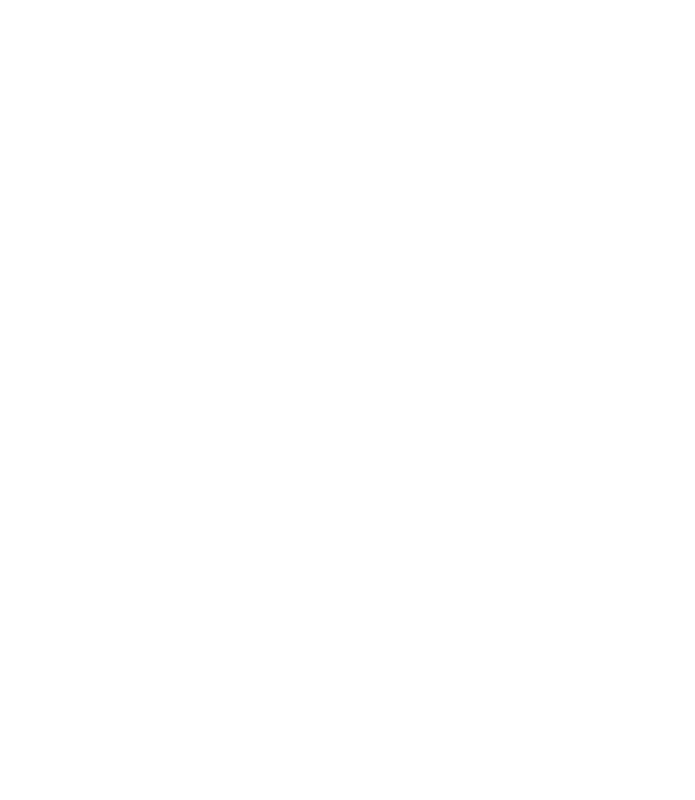
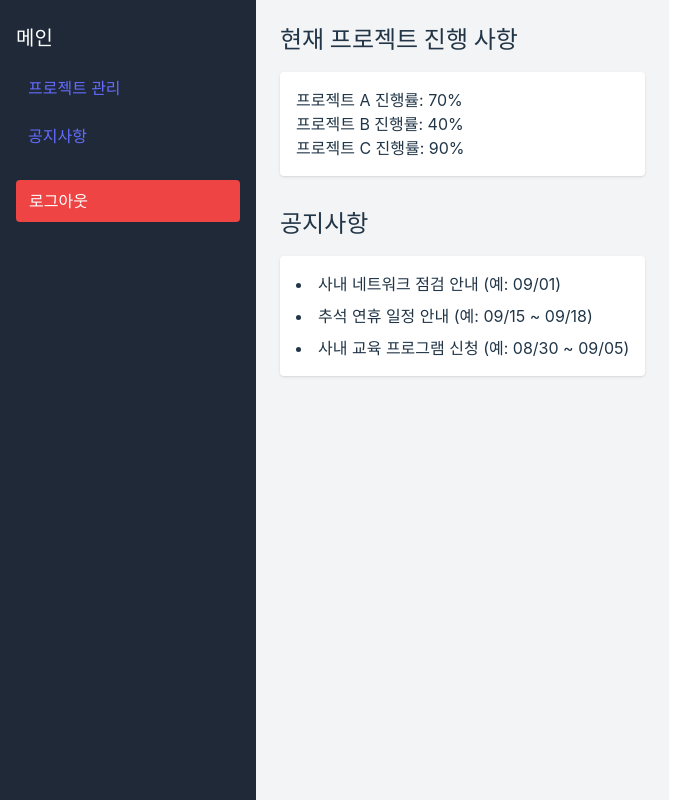
Before and after one commit to DevYongE/DqProjectManager, a React (Vite) app in the folder frontend/: page /dashboard in a window 1280 px wide. Before the commit this address had no page. Shown: the whole page, without its empty margins (0-695 px from the left). Built offline with nearby package versions, Linux system fonts and the light colour scheme; sample sign-in values are in the browser's storage.

Commit message:
회원가입 / 로그인/ 메인페이지 추가

```diff
--- a/frontend/src/App.tsx
+++ b/frontend/src/App.tsx
@@ -1,13 +1,14 @@
 import { BrowserRouter as Router, Route, Routes } from "react-router-dom";
 import LoginPage from "./pages/LoginPage";
 import RegisterPage from "./pages/RegisterPage";
-
+import DashboardPage from "./pages/DashboardPage";
 export default function App() {
   return (
     <Router>
       <Routes>
         <Route path="/login" element={<LoginPage />} />
         <Route path="/register" element={<RegisterPage />} />
+        <Route path="/dashboard" element={<DashboardPage />} />
       </Routes>
     </Router>
   );
--- /dev/null
+++ b/frontend/src/pages/DashboardPage.tsx
@@ -0,0 +1,77 @@
+import { useNavigate, Link } from "react-router-dom";
+import { useEffect } from "react";
+
+export default function DashboardPage() {
+  const navigate = useNavigate();
+
+  // 로그인 토큰이 없으면 접근할 수 없도록 예시 처리 (선택 사항)
+  useEffect(() => {
+    const token = localStorage.getItem("token");
+    if (!token) {
+      // 토큰이 없으면 로그인 페이지로 이동
+      navigate("/login");
+    }
+  }, [navigate]);
+
+  // 로그아웃 버튼 클릭 시 토큰 삭제 후 로그인 페이지로 이동
+  const handleLogout = () => {
+    localStorage.removeItem("token");
+    navigate("/login");
+  };
+
+  return (
+    <div className="flex min-h-screen">
+      {/* 사이드바 */}
+      <aside className="w-64 bg-gray-800 text-white py-6 px-4">
+        <h2 className="text-xl font-bold mb-4">메인</h2>
+
+        {/* 사이드바 메뉴: 프로젝트 관리 & 공지사항 */}
+        <nav className="space-y-2">
+          <Link to="/projects" className="block px-3 py-2 rounded hover:bg-gray-700">
+            프로젝트 관리
+          </Link>
+          <Link to="/notices" className="block px-3 py-2 rounded hover:bg-gray-700">
+            공지사항
+          </Link>
+        </nav>
+
+        {/* 로그아웃 버튼 */}
+        <div className="mt-6">
+          <button
+            onClick={handleLogout}
+            className="w-full text-left px-3 py-2 rounded bg-red-500 hover:bg-red-600"
+          >
+            로그아웃
+          </button>
+        </div>
+      </aside>
+
+      {/* 메인 콘텐츠 영역 */}
+      <main className="flex-1 bg-gray-100 p-6">
+        {/* 현재 프로젝트 진행 사항 */}
+        <section className="mb-8">
+          <h1 className="text-2xl font-bold mb-4">현재 프로젝트 진행 사항</h1>
+          <div className="bg-white p-4 rounded shadow">
+            <p>프로젝트 A 진행률: 70%</p>
+            <p>프로젝트 B 진행률: 40%</p>
+            <p>프로젝트 C 진행률: 90%</p>
+            {/* 실제 진행률, 데이터 등은 props나 API 호출로 가져와서 표시 */}
+          </div>
+        </section>
+
+        {/* 공지사항 */}
+        <section>
+          <h1 className="text-2xl font-bold mb-4">공지사항</h1>
+          <div className="bg-white p-4 rounded shadow">
+            <ul className="list-disc list-inside space-y-2">
+              <li>사내 네트워크 점검 안내 (예: 09/01)</li>
+              <li>추석 연휴 일정 안내 (예: 09/15 ~ 09/18)</li>
+              <li>사내 교육 프로그램 신청 (예: 08/30 ~ 09/05)</li>
+              {/* 실제 공지사항 데이터도 서버와 연동해 동적으로 로드 가능 */}
+            </ul>
+          </div>
+        </section>
+      </main>
+    </div>
+  );
+}
--- a/frontend/src/pages/LoginPage.tsx
+++ b/frontend/src/pages/LoginPage.tsx
@@ -29,12 +29,27 @@ export default function LoginPage() {
   // 폼 제출 로직
   const onSubmit: SubmitHandler<LoginFormType> = async (data) => {
     try {
-      const response = await axios.post("/api/auth/login", data);
-      localStorage.setItem("token", response.data.token);
-      navigate("/dashboard");
-    } catch (err) {
+      const response = await axios.post("http://localhost:5000/api/auth/login", {
+        email: data.email,
+        password: data.password,
+      });
+
+      // 백엔드에서 status='success'와 token을 함께 보내준다고 가정
+      if (response.data.status === "success") {
+        // 토큰 로컬 저장
+        localStorage.setItem("token", response.data.token);
+        // 페이지 이동
+        navigate("/dashboard");
+      } else {
+        // status='error'인 경우, message를 표시
+        setError(response.data.message || "로그인에 실패했습니다.");
+      }
+    } catch (err: any) {
       console.error("로그인 오류:", err);
-      setError("로그인 실패. 이메일 또는 비밀번호를 확인하세요.");
+      // 서버에서 오는 에러 메시지가 있을 경우 사용, 없으면 기본 메시지
+      setError(
+        err.response?.data?.message || "로그인 실패. 이메일 또는 비밀번호를 확인하세요."
+      );
     }
   };
 
@@ -43,6 +58,7 @@ export default function LoginPage() {
       {/* 로그인 박스 */}
       <div className="w-full max-w-md bg-white rounded-md shadow-md p-8">
         <h2 className="text-2xl font-bold text-center mb-6">로그인</h2>
+
         {error && <p className="text-red-500 text-center mb-4">{error}</p>}
 
         <form onSubmit={handleSubmit(onSubmit)} className="space-y-4">
--- a/frontend/src/pages/RegisterPage.tsx
+++ b/frontend/src/pages/RegisterPage.tsx
@@ -1,76 +1,58 @@
 import { useState } from "react";
 import { useForm, SubmitHandler } from "react-hook-form";
+import { z } from "zod";
 import { zodResolver } from "@hookform/resolvers/zod";
-import { z } from "zod";
 import axios from "axios";
 import { useNavigate, Link } from "react-router-dom";
 import { Input } from "../components/Input";
 import { Button } from "../components/Button";
 
-// ---------------------
-// 1) Zod 스키마 정의
-// ---------------------
+// 1) Zod 스키마에서 DB 컬럼명과 동일하게 snake_case 또는 그대로 사용
+//    position 은 예약어 이슈로 DB에서 "position"처럼 따옴표를 쓰는 경우가 있지만
+//    여기서는 key 값 그대로 position 사용.
 const registerSchema = z.object({
   email: z.string().email("유효한 이메일을 입력하세요."),
   password: z
     .string()
     .min(6, "비밀번호는 최소 6자 이상이어야 합니다.")
     .max(20, "비밀번호는 최대 20자 이하로 작성하세요."),
-  confirmPassword: z
-    .string()
-    .min(6, "비밀번호를 다시 입력하세요."), // 최소 길이만 단순 체크
-
   name: z.string().nonempty("이름을 입력하세요."),
-  birthdate: z
-    .string()
-    .nonempty("생년월일을 입력하세요."), // 필요하면 .regex() 사용하여 형식 검증 가능
-  position: z.string().nonempty("직책을 입력하세요."),
-  join_date: z
-    .string()
-    .nonempty("입사일을 입력하세요."), // 필요하면 .regex() 사용하여 형식 검증 가능
-  team: z.string().nonempty("팀을 입력하세요."),
+  birthDate: z.string().nonempty("생년월일을 입력하세요."),
+  position: z.string().nonempty("직책(포지션)을 입력하세요."),
+  joinDate: z.string().nonempty("입사일을 입력하세요."),
+  team_name: z.string().nonempty("팀 이름을 입력하세요."),
 });
 
-// 2) 비밀번호와 비밀번호 확인이 일치하는지 refine 체크
-const enhancedRegisterSchema = registerSchema.refine(
-  (data) => data.password === data.confirmPassword,
-  {
-    message: "비밀번호가 일치하지 않습니다.",
-    path: ["confirmPassword"], // 여기 필드에 에러 메시지 표시
-  }
-);
-
-// 3) 스키마에서 타입 추출
-type RegisterFormType = z.infer<typeof enhancedRegisterSchema>;
+// 2) 스키마에서 타입 추출
+type RegisterFormType = z.infer<typeof registerSchema>;
 
 export default function RegisterPage() {
   const [error, setError] = useState("");
   const navigate = useNavigate();
 
-  // 4) react-hook-form 설정
+  // 3) react-hook-form 설정
   const {
     register,
     handleSubmit,
     formState: { errors },
   } = useForm<RegisterFormType>({
-    resolver: zodResolver(enhancedRegisterSchema),
+    resolver: zodResolver(registerSchema),
   });
 
-  // 5) 폼 전송 로직
+  // 4) 폼 전송 로직
   const onSubmit: SubmitHandler<RegisterFormType> = async (data) => {
     try {
-      // 회원가입 API 요청
-      // confirmPassword는 서버에 보낼 필요가 없으므로 제외
-      await axios.post("/api/auth/register", {
+      // 실제 API 경로와 맞춰서 수정 (예: localhost:5000 등)
+      await axios.post("http://localhost:5000/api/auth/register", {
         email: data.email,
         password: data.password,
         name: data.name,
-        birthdate: data.birthdate,
+        birthDate: data.birthDate,
         position: data.position,
-        join_date: data.join_date,
-        team: data.team,
+        joinDate: data.joinDate,
+        team_name: data.team_name,
       });
-      // 회원가입 성공 시 로그인 페이지(또는 원하는 라우트)로 이동
+      // 회원가입 성공 후 이동할 라우트
       navigate("/login");
     } catch (err) {
       console.error("회원가입 오류:", err);
@@ -101,14 +83,6 @@ export default function RegisterPage() {
             error={errors.password?.message}
           />
 
-          {/* 비밀번호 확인 */}
-          <Input
-            label="비밀번호 확인"
-            type="password"
-            {...register("confirmPassword")}
-            error={errors.confirmPassword?.message}
-          />
-
           {/* 이름 */}
           <Input
             label="이름"
@@ -117,15 +91,15 @@ export default function RegisterPage() {
             error={errors.name?.message}
           />
 
-          {/* 생년월일 */}
+          {/* 생년월일 (YYYY-MM-DD) */}
           <Input
             label="생년월일"
-            type="date" // 브라우저 기본 날짜 선택 UI 사용
-            {...register("birthdate")}
-            error={errors.birthdate?.message}
+            type="date"
+            {...register("birthDate")}
+            error={errors.birthDate?.message}
           />
 
-          {/* 직책 */}
+          {/* 직책(포지션) */}
           <Input
             label="직책"
             type="text"
@@ -133,20 +107,20 @@ export default function RegisterPage() {
             error={errors.position?.message}
           />
 
-          {/* 입사일 */}
+          {/* 입사일 (YYYY-MM-DD) */}
           <Input
             label="입사일"
             type="date"
-            {...register("join_date")}
-            error={errors.join_date?.message}
+            {...register("joinDate")}
+            error={errors.joinDate?.message}
           />
 
-          {/* 팀 */}
+          {/* 팀 이름 */}
           <Input
-            label="팀"
+            label="팀 이름"
             type="text"
-            {...register("team")}
-            error={errors.team?.message}
+            {...register("team_name")}
+            error={errors.team_name?.message}
           />
 
           <Button type="submit" className="w-full">
@@ -154,7 +128,7 @@ export default function RegisterPage() {
           </Button>
         </form>
 
-        {/* 이미 계정이 있는 경우 로그인 페이지 이동 링크 */}
+        {/* 이미 계정이 있는 경우 로그인 페이지로 이동 */}
         <div className="mt-6 text-center">
           <p className="text-gray-600">
             이미 계정이 있으신가요?{" "}
```
Also changed, not shown: 1 other file (tests, documents, lock files or other folders).
